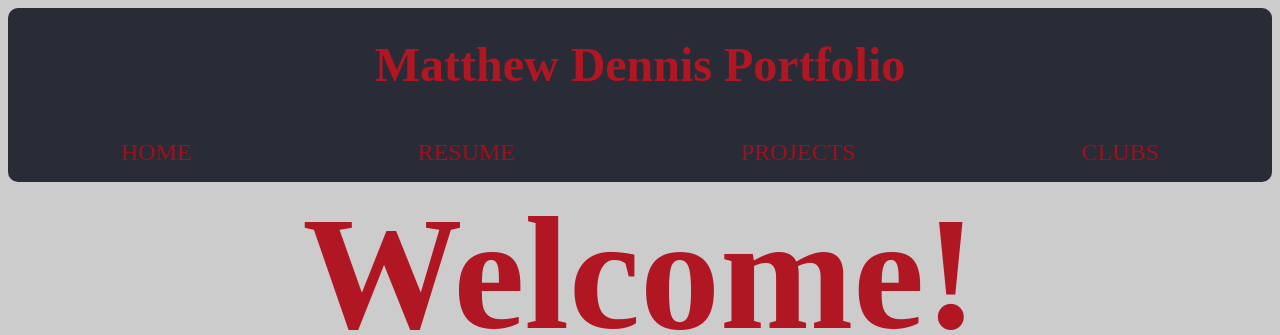
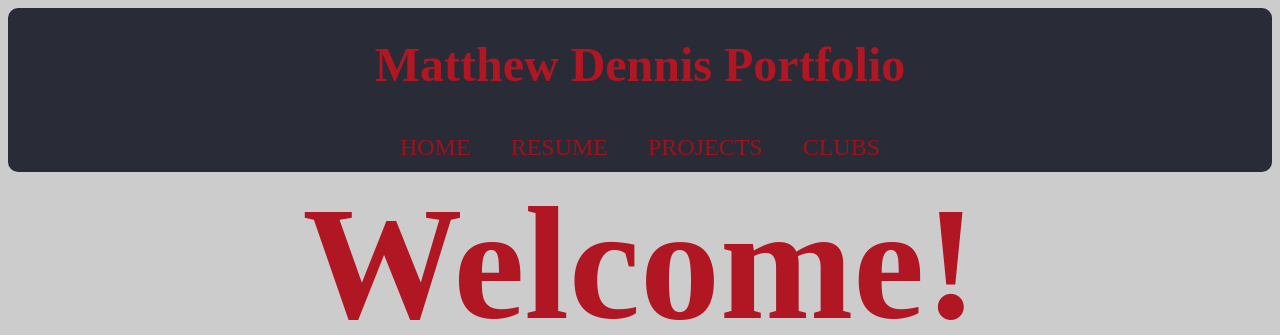
Before and after one commit to mdennis1318/MI-449-SS17-740-css-spacing-and-layout-T7bJIb, a plain HTML site: page index.html in a window 1280 px wide. Shown: the top 335 px of the page. Drawn offline with Linux system fonts and the light colour scheme.

Commit message:
fixed up html semantics

```diff
--- a/index.html
+++ b/index.html
@@ -1,5 +1,5 @@
 <!DOCTYPE html>
-<html>
+<html lang="en">
   <head>
     <meta charset="utf-8">
     <title>Matthew Dennis Portfolio</title>
@@ -15,10 +15,10 @@
     <header>
       <h1>Matthew Dennis Portfolio</h1>
       <nav>
-        <li><a href="/">Home</a></li>
-        <li><a href="/pages/resume">Resume</a></li>
-        <li><a href="/pages/projects">Projects</a></li>
-        <li><a href="/pages/clubs">Clubs</a></li>
+        <a href="/">Home</a>
+        <a href="/pages/resume">Resume</a>
+        <a href="/pages/projects">Projects</a>
+        <a href="/pages/clubs">Clubs</a>
       </nav>
     </header>
 
--- a/source/scss/style.scss
+++ b/source/scss/style.scss
@@ -35,29 +35,22 @@ header {
     flex-wrap: wrap;
     justify-content: center;
 
-    li {
+    a {
       color: $quarternary-color;
       text-transform: uppercase;
+      cursor: pointer;
+      text-decoration: none;
       display: inline-block;
       padding: 0 20px;
-      margin: auto;
 
-      a {
-        cursor: pointer;
-        text-decoration: none;
-        display: block;
+      &:hover {
+        background: black;
         color: $quarternary-color;
-        padding: 5px;
+        border-radius: 10px;
+      }
 
-        &:hover {
-          background: black;
-          color: inherit;
-          border-radius: 10px;
-        }
-
-        &:visited {
-          color: inherit;
-        }
+      &:visited {
+        color: $quarternary-color;
       }
     }
   }
```
Also changed, not shown: pages/clubs/index.html (+5 -5 lines), pages/projects/index.html (+5 -5 lines), pages/resume/index.html (+5 -5 lines), compiled/css/style.css, 1 other file.
